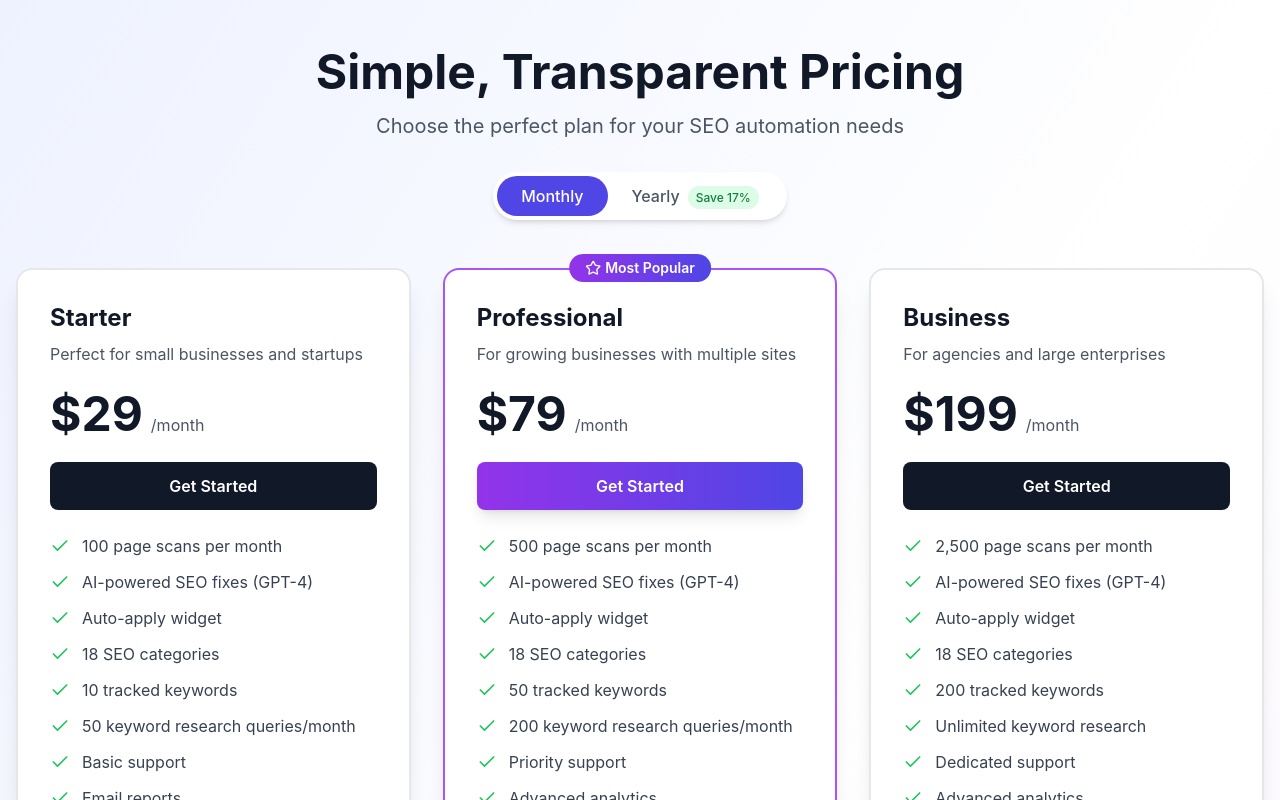
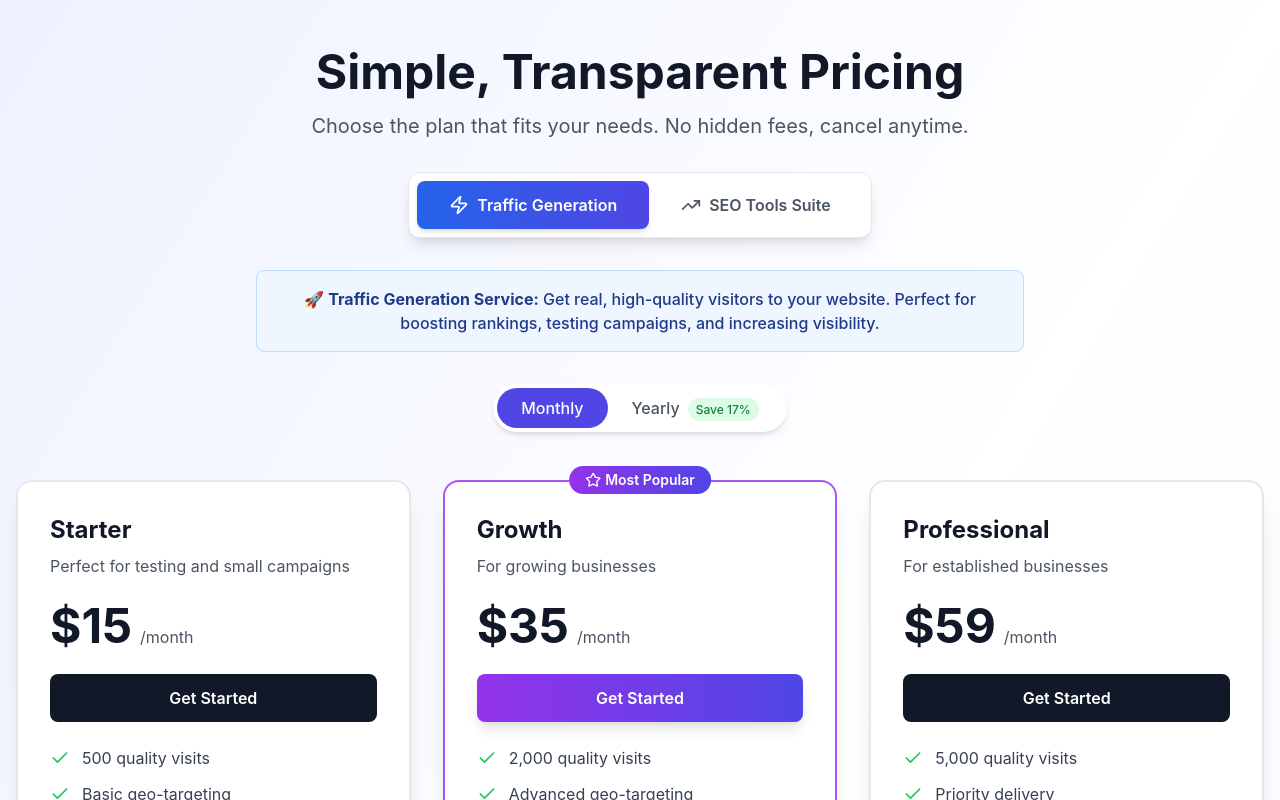
Before and after one commit to kkmzp09/Web-Traffic-Generation-Webapp-Design-4873, a React (Vite) app: page /pricing in a window 1280 px wide. Shown: the top 800 px of the page. Built offline with nearby package versions, Linux system fonts and the light colour scheme.

Commit message:
Add dual pricing with service selector

```diff
--- a/src/components/PricingPlans.jsx
+++ b/src/components/PricingPlans.jsx
@@ -5,8 +5,85 @@ import { Check, Zap, TrendingUp, Star } from 'lucide-react';
 export default function PricingPlans() {
   const navigate = useNavigate();
   const [billingCycle, setBillingCycle] = useState('monthly'); // monthly or yearly
+  const [serviceType, setServiceType] = useState('traffic'); // 'traffic' or 'seo'
 
-  const plans = [
+  // Traffic Generation Plans
+  const trafficPlans = [
+    {
+      name: 'Starter',
+      price: {
+        monthly: 15,
+        yearly: 150
+      },
+      visits: '500 Visits',
+      description: 'Perfect for testing and small campaigns',
+      features: [
+        '500 quality visits',
+        'Basic geo-targeting',
+        'Real-time analytics',
+        'Email support'
+      ],
+      popular: false,
+      color: 'indigo'
+    },
+    {
+      name: 'Growth',
+      price: {
+        monthly: 35,
+        yearly: 350
+      },
+      visits: '2,000 Visits',
+      description: 'For growing businesses',
+      features: [
+        '2,000 quality visits',
+        'Advanced geo-targeting',
+        'Priority email support',
+        'Multiple campaigns',
+        'Traffic scheduling'
+      ],
+      popular: true,
+      color: 'blue'
+    },
+    {
+      name: 'Professional',
+      price: {
+        monthly: 59,
+        yearly: 590
+      },
+      visits: '5,000 Visits',
+      description: 'For established businesses',
+      features: [
+        '5,000 quality visits',
+        'Priority delivery',
+        'Advanced analytics',
+        'Priority 24/7 support',
+        'Custom sources'
+      ],
+      popular: false,
+      color: 'purple'
+    },
+    {
+      name: 'Business',
+      price: {
+        monthly: 99,
+        yearly: 990
+      },
+      visits: '15,000 Visits',
+      description: 'For large scale operations',
+      features: [
+        '15,000 quality visits',
+        'Fastest delivery',
+        'Dedicated manager',
+        'Unlimited campaigns',
+        'API access'
+      ],
+      popular: false,
+      color: 'green'
+    }
+  ];
+
+  // SEO Tools Plans
+  const seoPlans = [
     {
       name: 'Starter',
       price: {
@@ -100,13 +177,17 @@ export default function PricingPlans() {
     { name: 'Extra 1,000 scans', price: 70 }
   ];
 
+  // Get current plans based on service type
+  const plans = serviceType === 'traffic' ? trafficPlans : seoPlans;
+
   const handleSelectPlan = (plan) => {
     // Navigate to checkout or subscription page
     navigate('/checkout', {
       state: {
         plan: plan.name,
         price: plan.price[billingCycle],
-        billingCycle
+        billingCycle,
+        serviceType
       }
     });
   };
@@ -120,8 +201,59 @@ export default function PricingPlans() {
             Simple, Transparent Pricing
           </h1>
           <p className="text-xl text-gray-600 mb-8">
-            Choose the perfect plan for your SEO automation needs
+            Choose the plan that fits your needs. No hidden fees, cancel anytime.
           </p>
+
+          {/* Service Type Selector */}
+          <div className="flex justify-center mb-8">
+            <div className="inline-flex bg-white rounded-xl shadow-lg p-2 border border-gray-200">
+              <button
+                onClick={() => setServiceType('traffic')}
+                className={`px-8 py-3 rounded-lg font-semibold transition-all duration-200 ${
+                  serviceType === 'traffic'
+                    ? 'bg-gradient-to-r from-blue-600 to-indigo-600 text-white shadow-md'
+                    : 'text-gray-600 hover:text-gray-900'
+                }`}
+              >
+                <div className="flex items-center gap-2">
+                  <Zap className="w-5 h-5" />
+                  <span>Traffic Generation</span>
+                </div>
+              </button>
+              <button
+                onClick={() => setServiceType('seo')}
+                className={`px-8 py-3 rounded-lg font-semibold transition-all duration-200 ${
+                  serviceType === 'seo'
+                    ? 'bg-gradient-to-r from-purple-600 to-pink-600 text-white shadow-md'
+                    : 'text-gray-600 hover:text-gray-900'
+                }`}
+              >
+                <div className="flex items-center gap-2">
+                  <TrendingUp className="w-5 h-5" />
+                  <span>SEO Tools Suite</span>
+                </div>
+              </button>
+            </div>
+          </div>
+
+          {/* Service Description */}
+          <div className="max-w-3xl mx-auto mb-8">
+            {serviceType === 'traffic' ? (
+              <div className="bg-blue-50 border border-blue-200 rounded-lg p-4">
+                <p className="text-blue-900 font-medium">
+                  🚀 <strong>Traffic Generation Service:</strong> Get real, high-quality visitors to your website.
+                  Perfect for boosting rankings, testing campaigns, and increasing visibility.
+                </p>
+              </div>
+            ) : (
+              <div className="bg-purple-50 border border-purple-200 rounded-lg p-4">
+                <p className="text-purple-900 font-medium">
+                  🔍 <strong>SEO Tools Suite:</strong> Professional SEO tools including keyword tracking,
+                  on-page SEO analysis, keyword research, and automated fixes powered by AI.
+                </p>
+              </div>
+            )}
+          </div>
 
           {/* Billing Toggle */}
           <div className="inline-flex items-center bg-white rounded-full p-1 shadow-md">
@@ -221,11 +353,12 @@ export default function PricingPlans() {
           ))}
         </div>
 
-        {/* Add-ons */}
-        <div className="bg-white rounded-2xl shadow-lg p-8 mb-16">
-          <h2 className="text-3xl font-bold text-gray-900 mb-6 text-center">
-            Need More Scans? Add Extra Credits
-          </h2>
+        {/* Add-ons - Only for SEO Plans */}
+        {serviceType === 'seo' && (
+          <div className="bg-white rounded-2xl shadow-lg p-8 mb-16">
+            <h2 className="text-3xl font-bold text-gray-900 mb-6 text-center">
+              Need More Scans? Add Extra Credits
+            </h2>
           <div className="grid grid-cols-1 md:grid-cols-3 gap-6">
             {addOns.map((addon) => (
               <div
@@ -244,6 +377,7 @@ export default function PricingPlans() {
             ))}
           </div>
         </div>
+        )}
 
         {/* Features Comparison */}
         <div className="bg-white rounded-2xl shadow-lg p-8">
```
